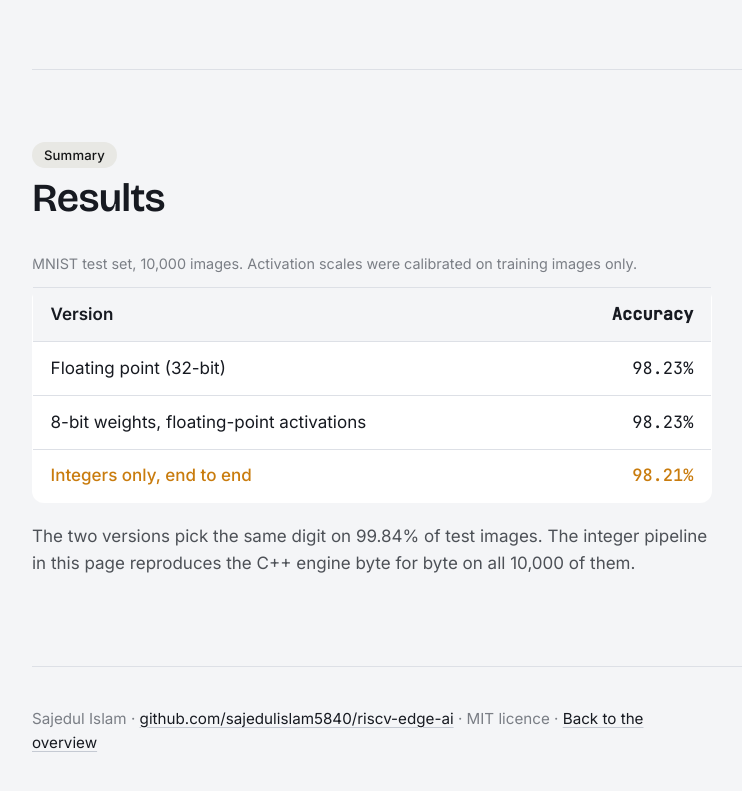
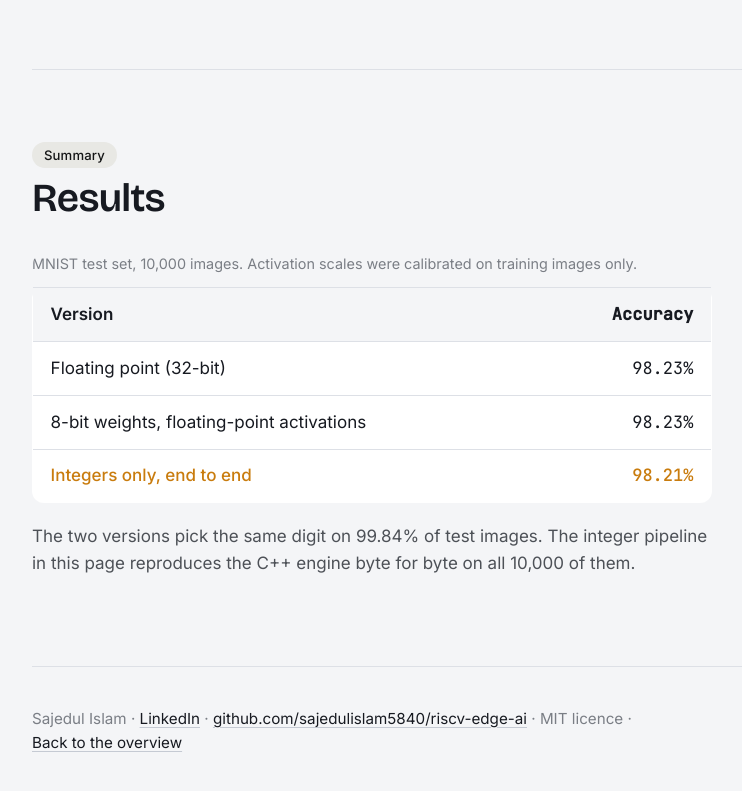
Before and after one commit to sajedulislam5840/riscv-edge-ai, a plain HTML site: page web/demo.html in a window 1280 px wide. Shown: the part 4726-5517 px from the top of the page, without its empty margins (28-770 px from the left). Drawn offline with nearby package versions, Linux system fonts and the light colour scheme.

Commit message:
Add the author's LinkedIn to the site footers and the README

```diff
--- a/web/demo.html
+++ b/web/demo.html
@@ -269,7 +269,7 @@ RESULT: all outputs match the C++ engine</pre>
   </main>
 
   <footer class="foot">
-    <p>Sajedul Islam · <a href="https://github.com/sajedulislam5840/riscv-edge-ai">github.com/sajedulislam5840/riscv-edge-ai</a> · MIT licence · <a href="./">Back to the overview</a></p>
+    <p>Sajedul Islam · <a href="https://www.linkedin.com/in/sajedul-islam-data/">LinkedIn</a> · <a href="https://github.com/sajedulislam5840/riscv-edge-ai">github.com/sajedulislam5840/riscv-edge-ai</a> · MIT licence · <a href="./">Back to the overview</a></p>
   </footer>
 
   <script src="js/weights.js?v=9"></script>
```
Also changed, not shown: web/index.html (+1 -1 lines), 1 other file.
